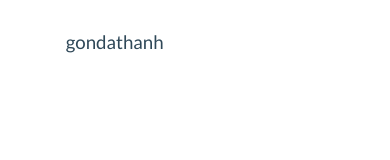
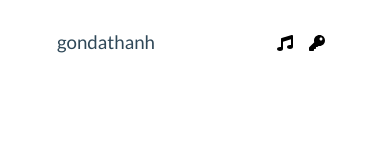
Before and after one commit to calumnguyen/gondathanh, a React (Create React App) app: page / in a window 390 px wide. Shown: the top 160 px of the page. Built offline with nearby package versions, Linux system fonts and the light colour scheme.

Commit message:
Fix CSS for nav buttons
Before this commit the button & SVG were both 1em wide and then had 0.5em padding on all sides, leaving 0em to actually display the image! By increasing the size of the container to 2em we then leave ourselves for 1em of padding and 1em of icon.

```diff
--- a/src/components/Nav.js
+++ b/src/components/Nav.js
@@ -10,22 +10,22 @@ const Nav = ({ libraryStatus, setLibraryStatus }) => {
     <nav>
       <h3> gondathanh </h3>
       <div>
-        <button onClick={() => setLibraryStatus(!libraryStatus)}>
-          <FontAwesomeIcon icon={faMusic} />
-        </button>
+        <span className='button' title='Show Library'>
+          <FontAwesomeIcon icon={faMusic} onClick={() => setLibraryStatus(!libraryStatus)} />
+        </span>
         {isAuthenticated ? (
-          <button className='no-cursor'>{`Hello, ${user.name}.`}</button>
+          <span className='text'>{`Hello, ${user.name}.`}</span>
         ) : (
           ''
         )}
         {isAuthenticated ? (
-          <button onClick={() => logout()}>
-            <FontAwesomeIcon icon={faKey} />
-          </button>
+          <span className='button' title='Logout'>
+            <FontAwesomeIcon icon={faKey} onClick={() => logout()} />
+          </span>
         ) : (
-          <button onClick={() => loginWithRedirect()}>
-            <FontAwesomeIcon icon={faKey} />
-          </button>
+          <span className='button' title='Sign In'>
+            <FontAwesomeIcon icon={faKey} onClick={() => loginWithRedirect()} />
+          </span>
         )}
       </div>
     </nav>
--- a/src/styles/_nav.scss
+++ b/src/styles/_nav.scss
@@ -3,7 +3,16 @@ nav {
   display: flex;
   justify-content: space-around;
   align-items: center;
-  button {
+
+  .text {
+    padding: 0.5em;
+    vertical-align: super;
+  }
+
+  .button {
+    font-size: 2em;
+
+    svg {
       background: transparent;
       border: none;
       outline: none;
@@ -17,10 +26,11 @@ nav {
       }
     }
   }
+}
 
 @media screen and (max-width: 768px) {
   nav {
-    button {
+    svg {
       z-index: 3;
     }
   }
```
Lines whose indentation alone changed are shown as unchanged.
